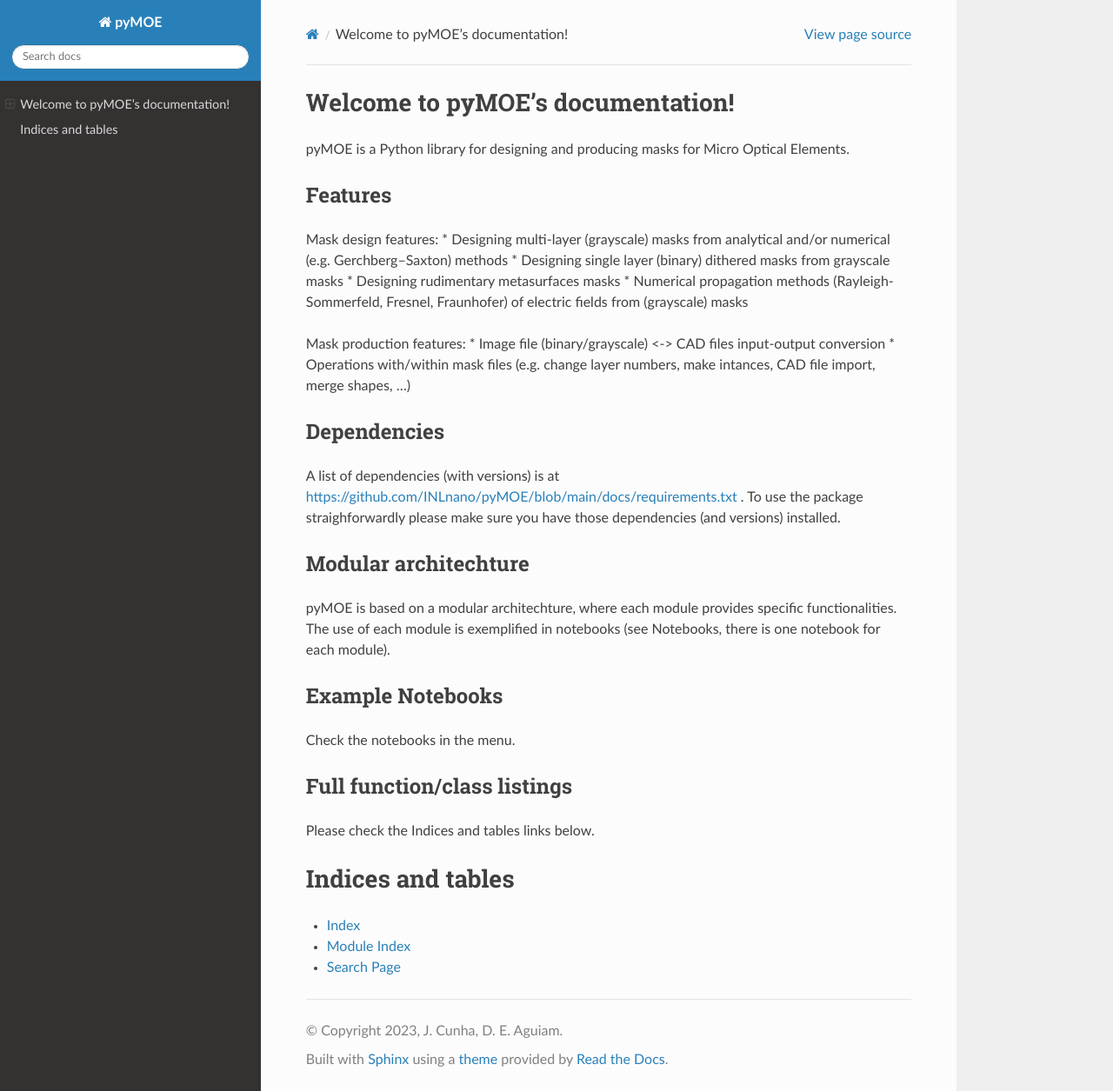
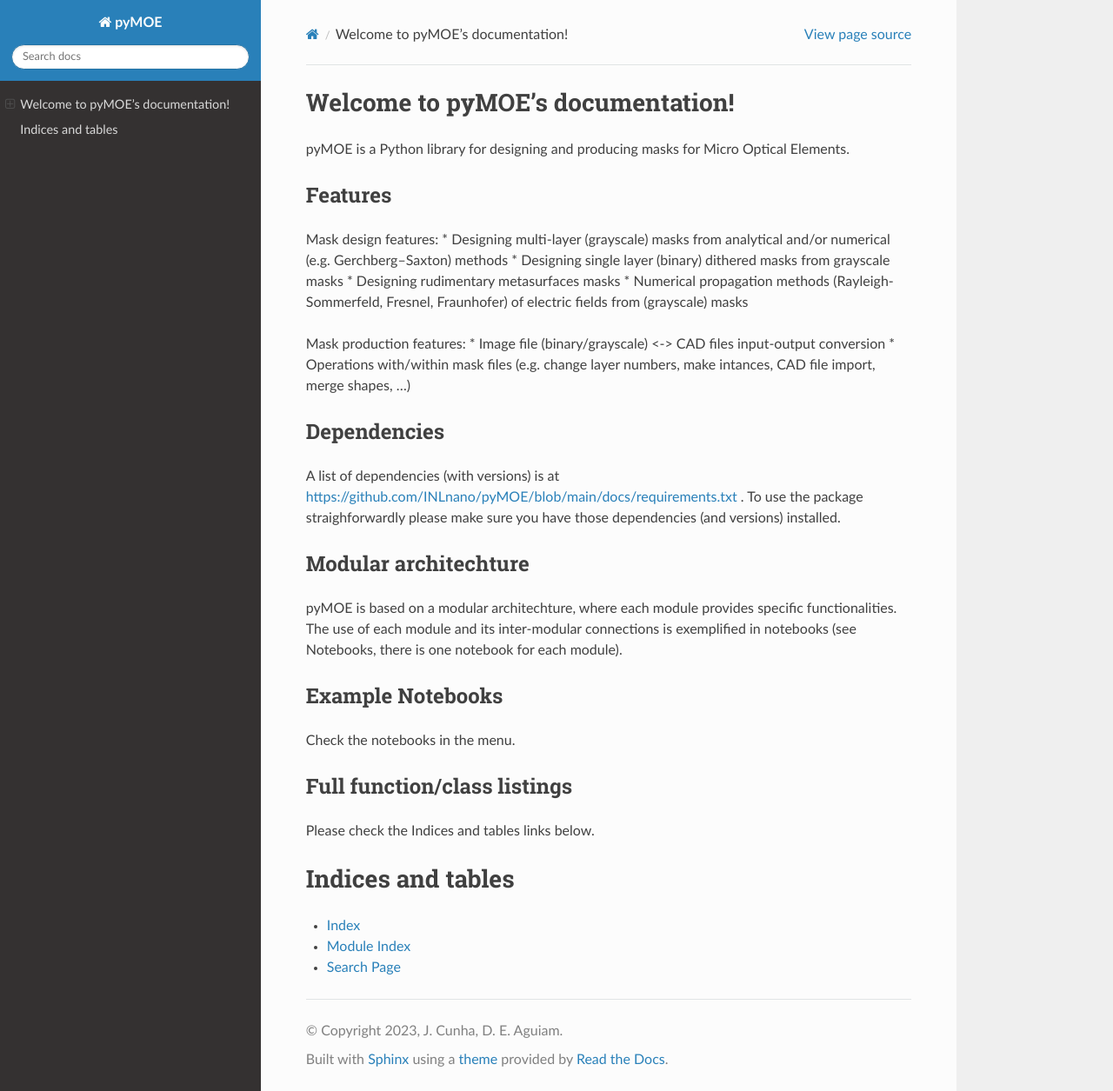
Before and after one commit to INLnano/pyMOE, a Sphinx documentation site: the page built from docs/index.rst, in a window 1280 px wide and 1255 px high. Shown: the whole window at 87% size. Built offline with Sphinx 7.4.7 and the Read the Docs theme 2.0.0, drawn with Linux system fonts in a browser that asks for light colours; pages that are not in the unit, such as notebooks, are missing from menus.

Commit message:
Update documentation

```diff
--- a/docs/index.rst
+++ b/docs/index.rst
@@ -29,7 +29,7 @@ A list of dependencies (with versions) is at https://github.com/INLnano/pyMOE/bl
 Modular architechture
 *********************
 
-pyMOE is based on a modular architechture, where each module provides specific functionalities. The use of each module is exemplified in notebooks (see Notebooks, there is one notebook for each module).
+pyMOE is based on a modular architechture, where each module provides specific functionalities. The use of each module and its inter-modular connections is exemplified in notebooks (see Notebooks, there is one notebook for each module).
 
 Example Notebooks
 *****************
```
